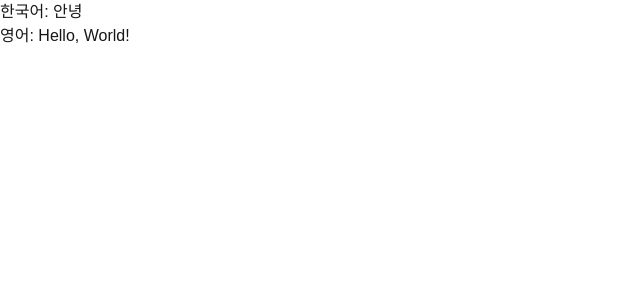
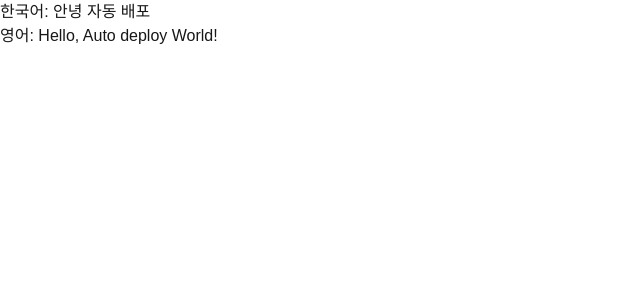
Before and after one commit to DevelopSoo/nextjs-aws-test, a Next.js app: page / in a window 1280 px wide. Shown: the top 300 px of the page, without its empty margins (0-640 px from the left). Built offline with nearby package versions, Linux system fonts and the light colour scheme.

Commit message:
aws 배포 자동화

```diff
--- a/src/app/api/route.ts
+++ b/src/app/api/route.ts
@@ -1,3 +1,3 @@
 export async function GET() {
-  return Response.json({ message: "Hello, World!" });
+  return Response.json({ message: "Hello, Auto deploy World!" });
 }
--- a/src/app/page.tsx
+++ b/src/app/page.tsx
@@ -13,7 +13,7 @@ export default function Home() {
 
   return (
     <div>
-      <div>한국어: 안녕</div>
+      <div>한국어: 안녕 자동 배포</div>
       <div>영어: {message}</div>
     </div>
   );
```
